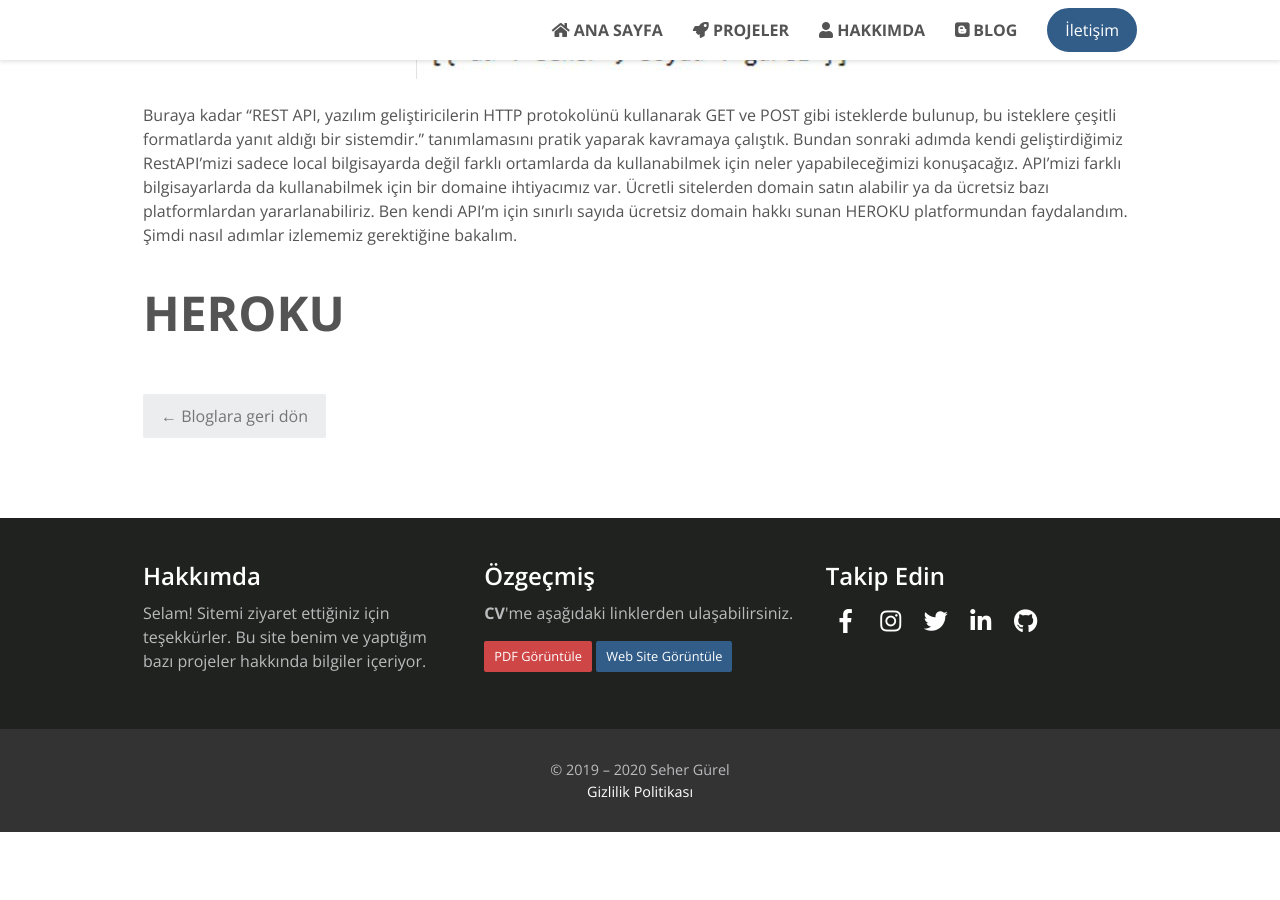
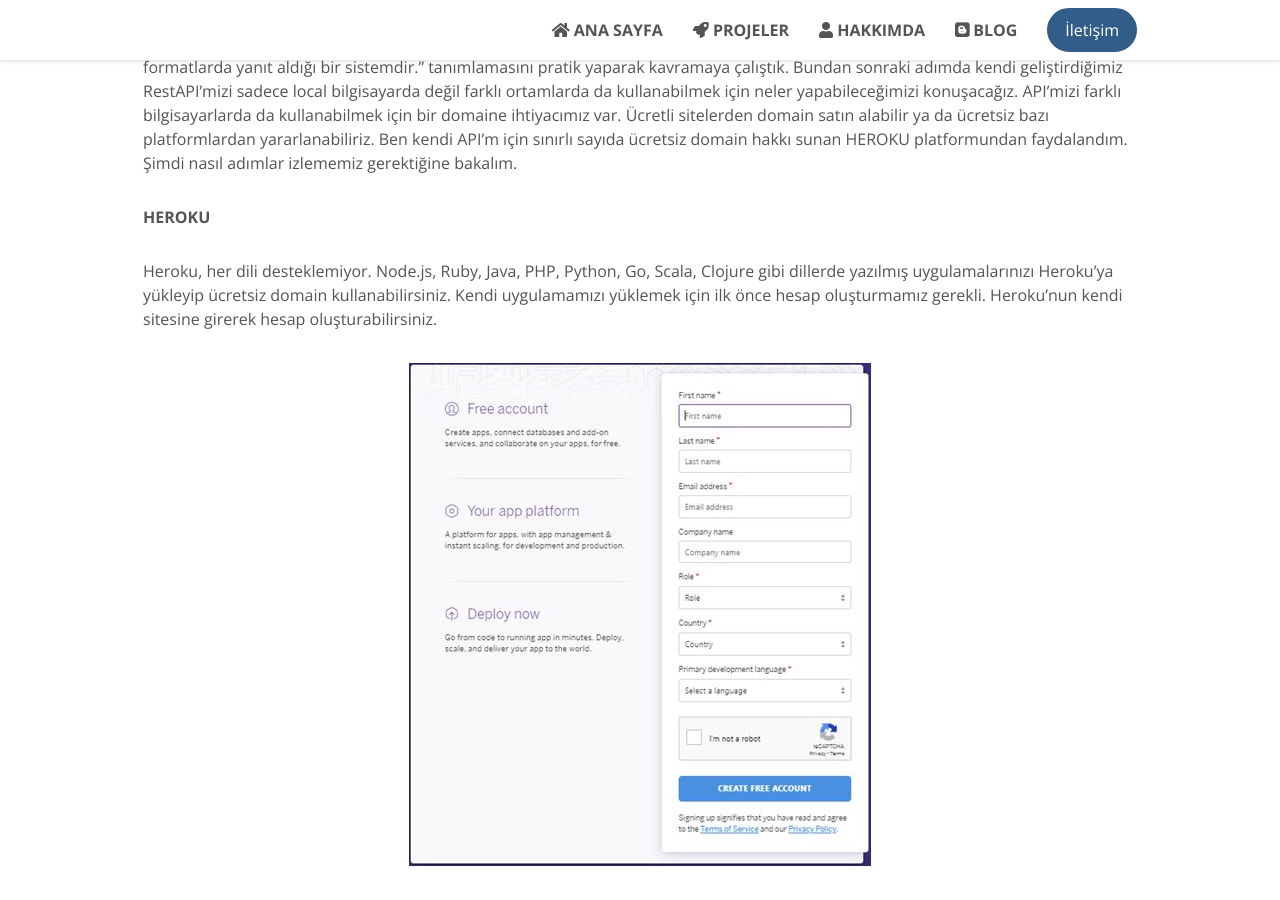
Before and after one commit to shrgrl/shrgrl.github.io, a Jekyll site: the page built from _restApi/index.html, in a window 1280 px wide and 900 px high, scrolled down 3134 px. Built offline with Jekyll 4.4.1, drawn with Linux system fonts in a browser that asks for light colours; nearby versions of some CDN libraries; comment, search, counter and statistics services are not loaded; before the commit the page ends 3966 px from its top, so only the background shows below that.

Commit message:
Update index.html

```diff
--- a/_restApi/index.html
+++ b/_restApi/index.html
@@ -14,7 +14,7 @@
 
 <img src="{{ base }}/assets/images/restApi/node.jpg" style="display: block; margin: auto;"><br>
 
-<h3>Hello World Uygulaması</h3>
+<p><b>Hello World Uygulaması</b></p>
 {% highlight language %}
 //Gerekli harici express modülü için
 var express=require('express');
@@ -48,7 +48,7 @@
 dosyasından çekilen verileri tarayıcıda nasıl göstereceğimizden bahsedeceğim ve ileride geliştireceğimiz farklı uygulamalarda bu verileri
 kullanabileceğiz.</p>
 
-<h3>NodeJS, Express, JSON ile Basit RestAPI Uygulama</h3>
+<p><b>NodeJS, Express, JSON ile Basit RestAPI Uygulama</b></p>
 <p>Şimdi birlikte adım adım gidelim. İlk olarak bir klasör içine “.json” uzantılı bir dosya oluşturalım ve içine istediğimiz verileri
 JSON formatına uygun olarak yazalım. Benim örnek JSON verilerim şu şekilde:</p>
 {% highlight language %}
@@ -97,7 +97,12 @@
 platformlardan yararlanabiliriz. Ben kendi API’m için sınırlı sayıda ücretsiz domain hakkı sunan HEROKU platformundan faydalandım. Şimdi
 nasıl adımlar izlememiz gerektiğine bakalım.</p>
 
-<h2><b>HEROKU</b></h2>
+<p><b>HEROKU</b></p>
+<p>Heroku, her dili desteklemiyor. Node.js, Ruby, Java, PHP, Python, Go, Scala, Clojure gibi dillerde yazılmış uygulamalarınızı Heroku’ya
+yükleyip ücretsiz domain kullanabilirsiniz. Kendi uygulamamızı yüklemek için ilk önce hesap oluşturmamız gerekli. Heroku’nun kendi
+sitesine girerek hesap oluşturabilirsiniz.</p>
+<img src="{{ base }}/assets/images/restApi/herokucreate.jpg" style="display: block; margin: auto;"><br>
+
 
 
 <div id="disqus_thread"></div>
```
